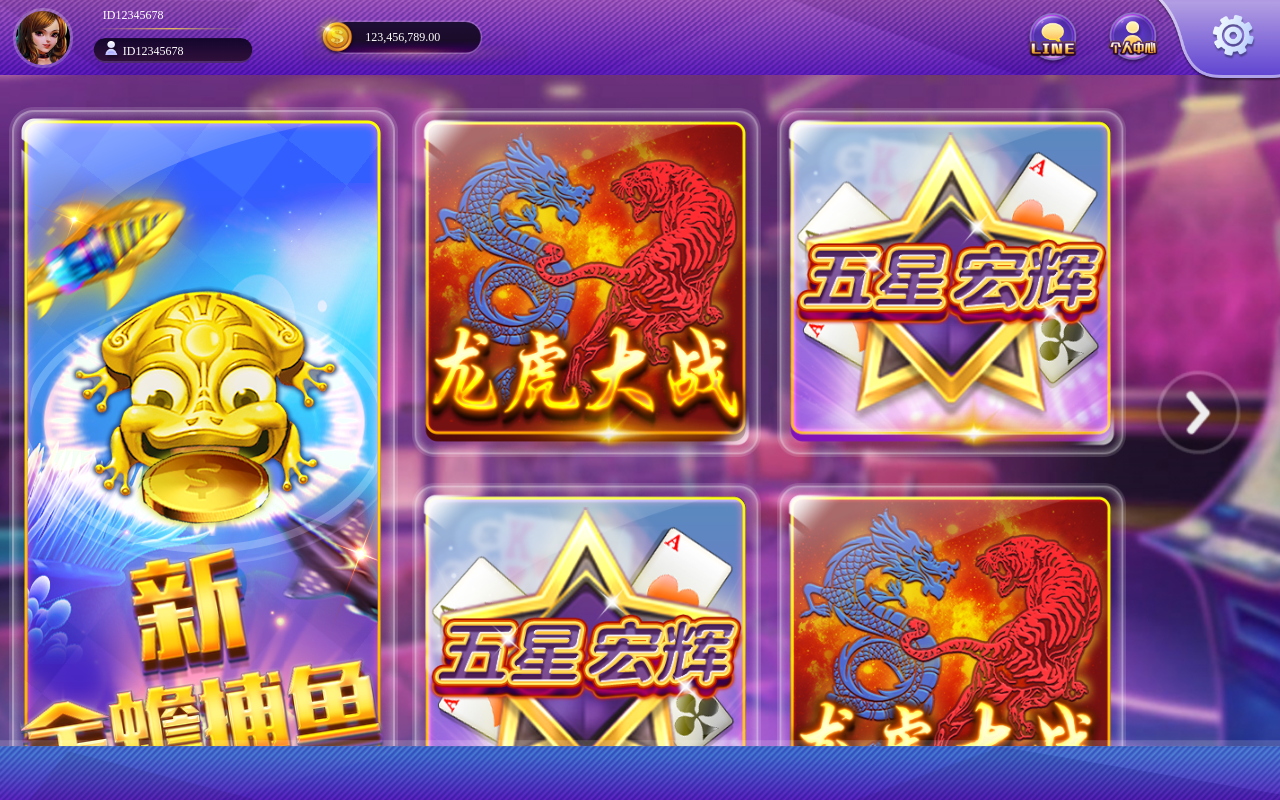
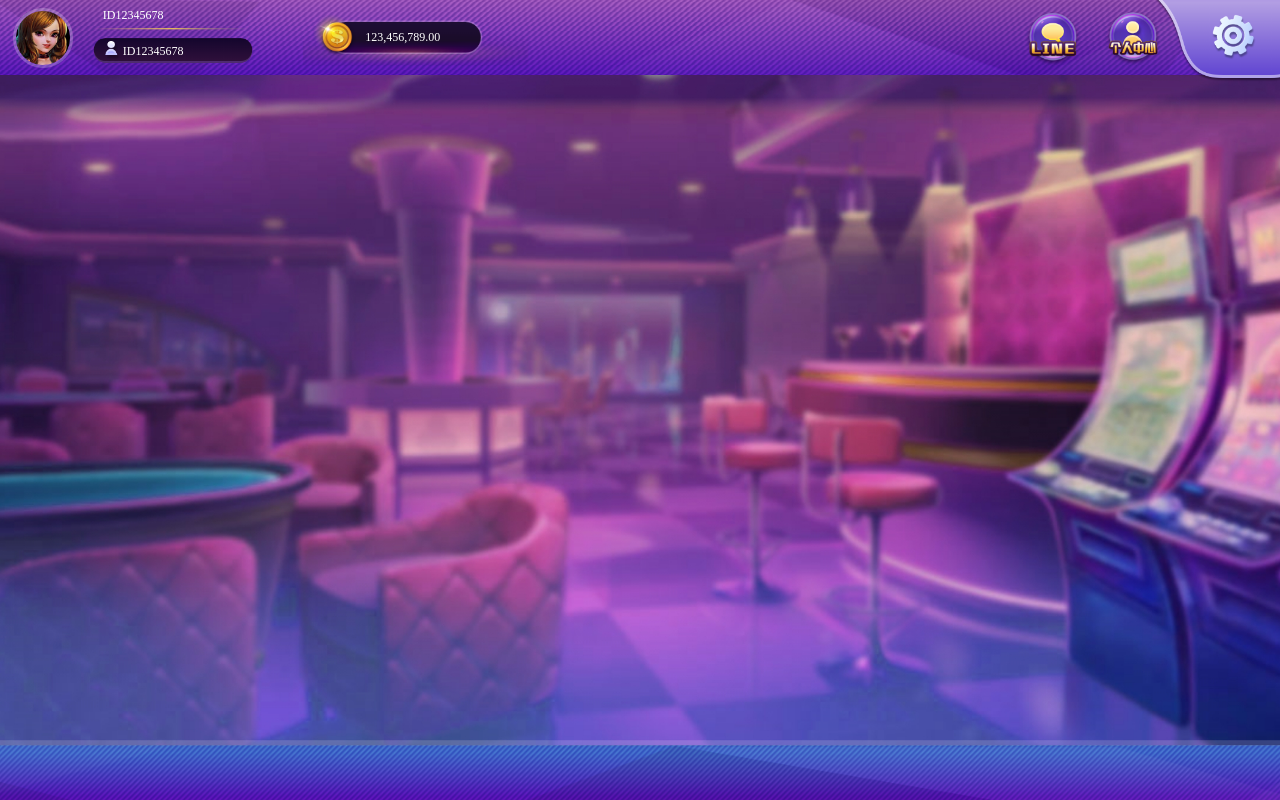
Before and after one commit to jacky1739/entertainment_loby, a Vue app: page / in a window 1280 px wide. Built offline with nearby package versions, Linux system fonts and the light colour scheme.

Commit message:
測試版

```diff
--- a/src/views/Front/HomeView.vue
+++ b/src/views/Front/HomeView.vue
@@ -1,35 +1,32 @@
 <template>
   <Navbar />
   <div class="wrapper">
-      <div class="body">
-        <div class="container">
-          <router-view />
-        </div>
   </div>
   <div class="footer"></div>
-  </div>
 </template>
 
 <style lang="scss" scoped>
 .wrapper {
-      display: flex;
-      .body {
   background-image: url('../../../public/images/Lobby/平台svg/lobby_bg.svg');
   background-repeat: no-repeat;
-        background-position: center center;
+  background-position: center;
+  background-attachment: fixed;
+  background-size: cover;
   position: fixed;
-        width: 100%;
-        height: calc(100% - .8rem);
+  min-width: 100%;
+  min-height: 100vh;
 }
 .footer {
   background-image: url('../../../public/images/Lobby/平台svg/lobby_bot_bar.svg');
   background-repeat: no-repeat;
   position: absolute;
+  background-repeat: no-repeat;
+  background-position: center;
+  background-size: cover;
   width: 100%;
   height: .6rem;
   bottom: 0;
   right: 0;
-      }
 }
 </style>
 
--- a/src/views/Front/LoginView.vue
+++ b/src/views/Front/LoginView.vue
@@ -31,6 +31,7 @@
   background-image: url('../../../public/images/Lobby/平台svg/loginpage_bg.svg');
   background-repeat: no-repeat;
   background-position: top center;
+  background-size: cover;
   width: 100%;
   height: 100vh;
   display: flex;
```
Also changed, not shown: 2 other files (tests, documents, lock files or other folders). Lines whose indentation alone changed are shown as unchanged.
